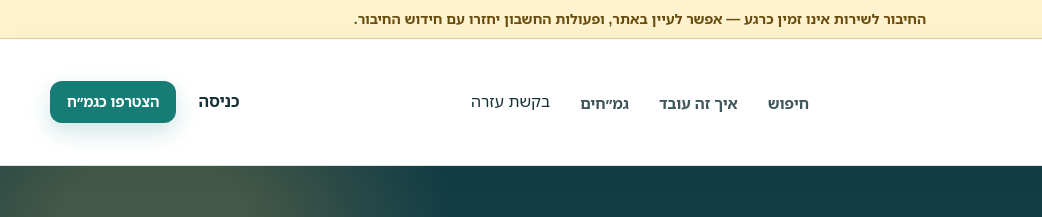
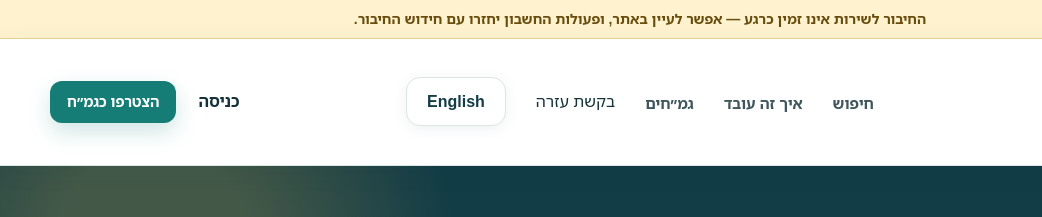
Before and after one commit to nh8030954-art/gmach-karov1, a website: page dist/index.html in a window 1280 px wide. Shown: the top 217 px of the page, 0-1042 px from the left. Drawn offline with Linux system fonts and the light colour scheme; no server answers; a web font is replaced by a local one.

Commit message:
Load remaining features extension

```diff
--- a/dist/index.html
+++ b/dist/index.html
@@ -554,6 +554,7 @@
   <script src="./vendor/qrcode.js" defer></script>
   <script src="./app.js" defer></script>\n  <script src="./platform-completion.js" defer></script>
   <script src="./final-features.js" defer></script>
+  <script src="./remaining-features.js" defer></script>
   <script src="./motion.js" defer></script>
 
 
```
